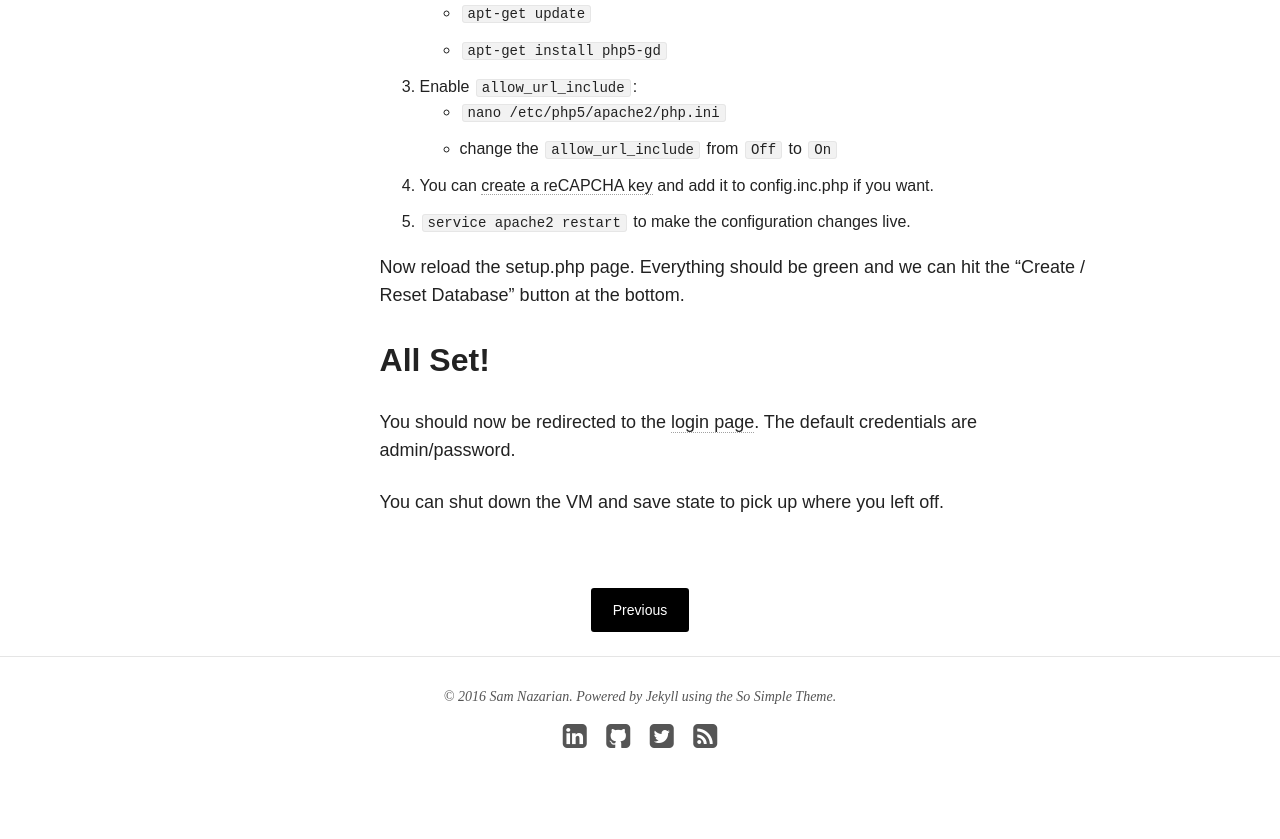
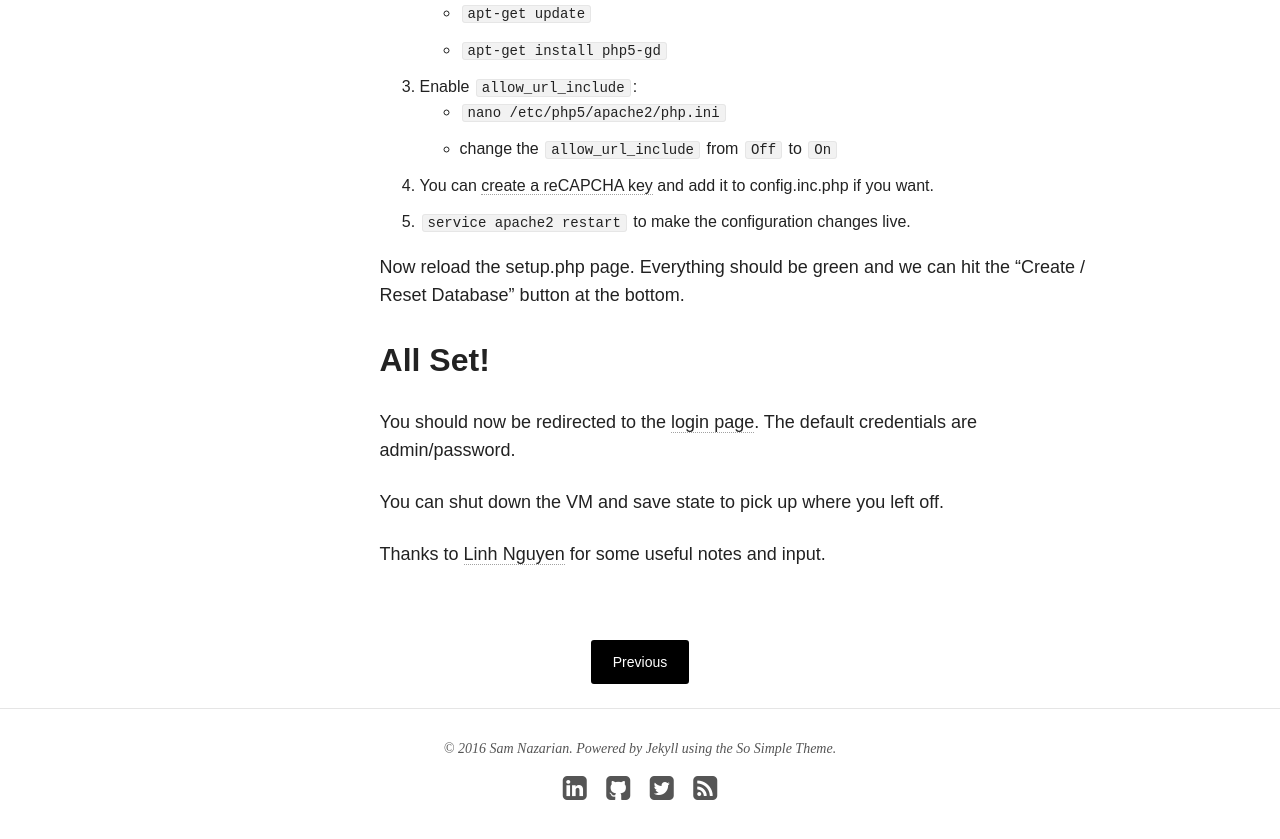
Before and after one commit to SamNazar/samnazar.github.io, a Jekyll site: the page built from _posts/articles/2016-04-05-setting-up-dvwa-in-a-kali-vm.md, in a window 1280 px wide and 900 px high, scrolled down 3241 px. Shown: the top 839 px of the window. Built offline with Jekyll 4.4.1, drawn with Linux system fonts in a browser that asks for light colours; nearby versions of some CDN libraries.

Commit message:
Add credit to Linh

```diff
--- a/_posts/articles/2016-04-05-setting-up-dvwa-in-a-kali-vm.md
+++ b/_posts/articles/2016-04-05-setting-up-dvwa-in-a-kali-vm.md
@@ -92,3 +92,5 @@ Now reload the setup.php page.  Everything should be green and we can hit the "C
 You should now be redirected to the [login page](http://localhost/dvwa/login.php).  The default credentials are admin/password.
 
 You can shut down the VM and save state to pick up where you left off.
+
+Thanks to [Linh Nguyen](https://theotherlinh.com/) for some useful notes and input.
```
